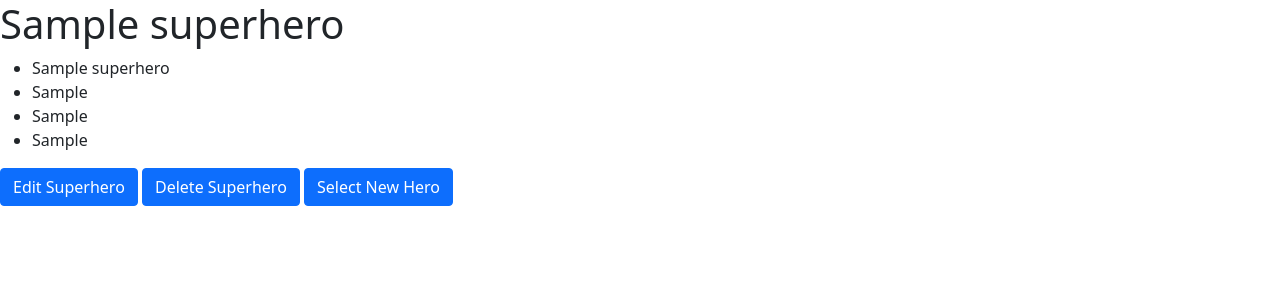
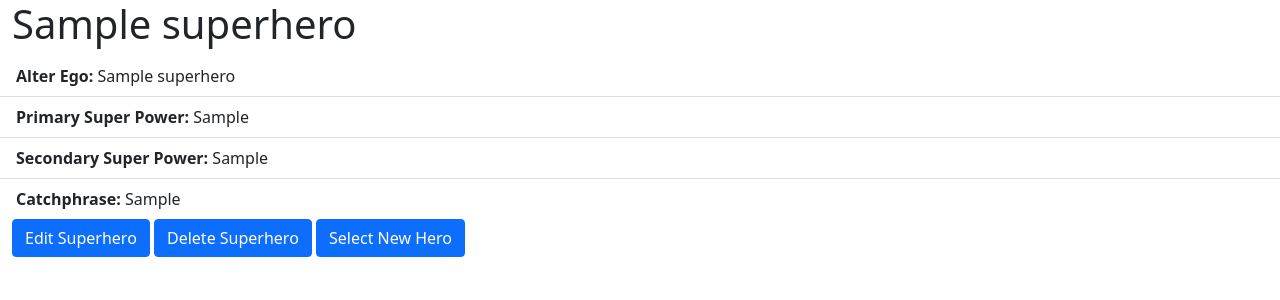
Before and after one commit to rnandon/SuperheroCreator, a Django app: page /superhero/1/ in a window 1280 px wide. Shown: the top 300 px of the page. Run offline with Django 3.2, Linux system fonts and the light colour scheme; tables that the repository leaves empty hold one stand-in row (values such as "Sample post").

Commit message:
Implemented bootstrap on detail.html

```diff
--- a/superhero_creator/superhero/templates/superhero/detail.html
+++ b/superhero_creator/superhero/templates/superhero/detail.html
@@ -9,17 +9,19 @@
 
 </head>
 <body>
-    <h1> {{selected_hero.name}} </h1>
-    <ul>
-        <li> {{selected_hero.alter_ego_name}} </li>
-        <li> {{selected_hero.primary_super_ability}} </li>
-        <li> {{selected_hero.secondary_super_ability}} </li>
-        <li> {{selected_hero.catchphrase}} </li>
+    <h1 class="container-fluid"> {{selected_hero.name}} </h1>
+    <ul class="list-group list-group-flush">
+        <li class="list-group-item"><strong> Alter Ego: </strong>  {{selected_hero.alter_ego_name}} </li>
+        <li class="list-group-item"><strong> Primary Super Power: </strong>  {{selected_hero.primary_super_ability}} </li>
+        <li class="list-group-item"><strong> Secondary Super Power: </strong>  {{selected_hero.secondary_super_ability}} </li>
+        <li class="list-group-item"><strong> Catchphrase: </strong>  {{selected_hero.catchphrase}} </li>
     </ul>
 
-    <a href="{% url 'superhero:edit_hero' selected_hero.pk %}" class="btn btn-primary">Edit Superhero</a>
-    <a href="{% url 'superhero:delete_hero' selected_hero.pk %}" class="btn btn-primary">Delete Superhero</a>
-    <a href="{% url 'superhero:index' %}" class="btn btn-primary">Select New Hero</a>
+    <div class="container-fluid">
+        <a href="{% url 'superhero:edit_hero' selected_hero.pk %}" class="btn btn-primary">Edit Superhero</a>
+        <a href="{% url 'superhero:delete_hero' selected_hero.pk %}" class="btn btn-primary">Delete Superhero</a>
+        <a href="{% url 'superhero:index' %}" class="btn btn-primary">Select New Hero</a>
+    </div>
 
     <script src="https://cdn.jsdelivr.net/npm/bootstrap@5.0.2/dist/js/bootstrap.bundle.min.js" integrity="sha384-MrcW6ZMFYlzcLA8Nl+NtUVF0sA7MsXsP1UyJoMp4YLEuNSfAP+JcXn/tWtIaxVXM" crossorigin="anonymous"></script>
 
```
